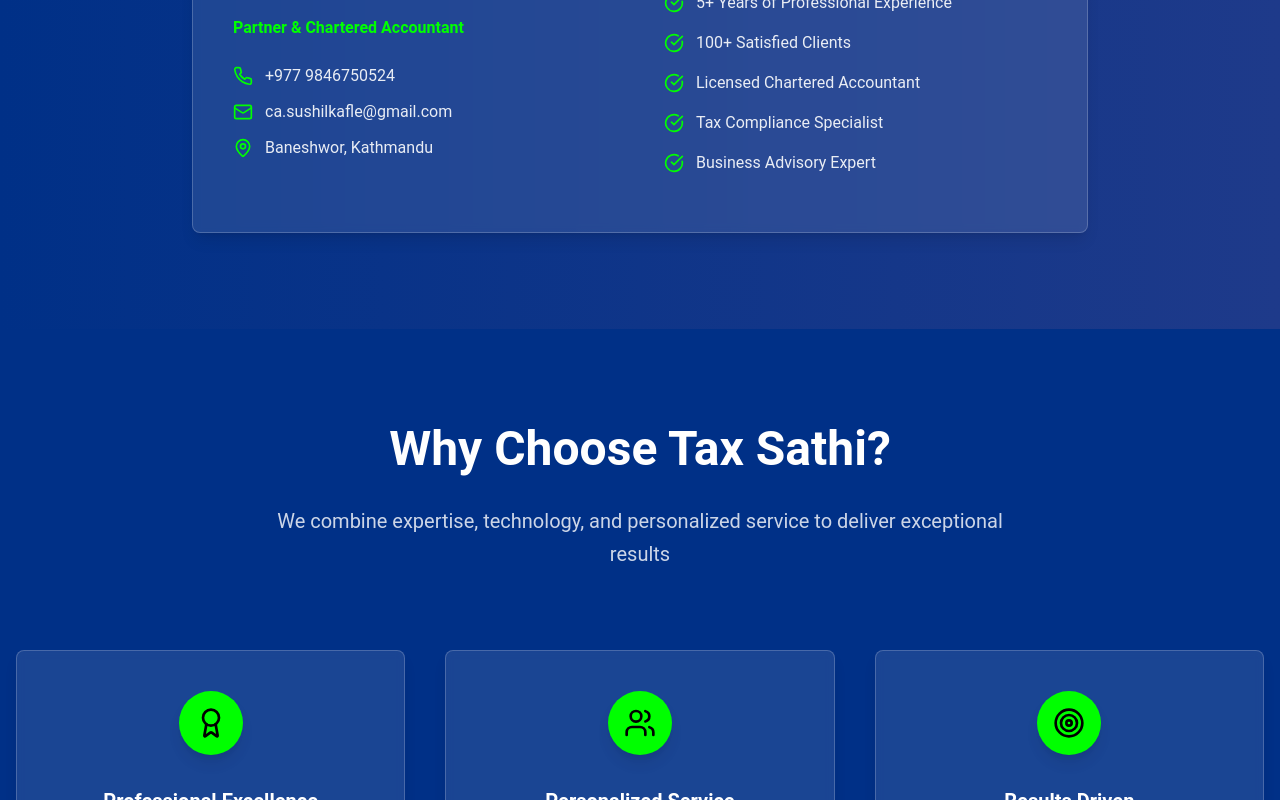
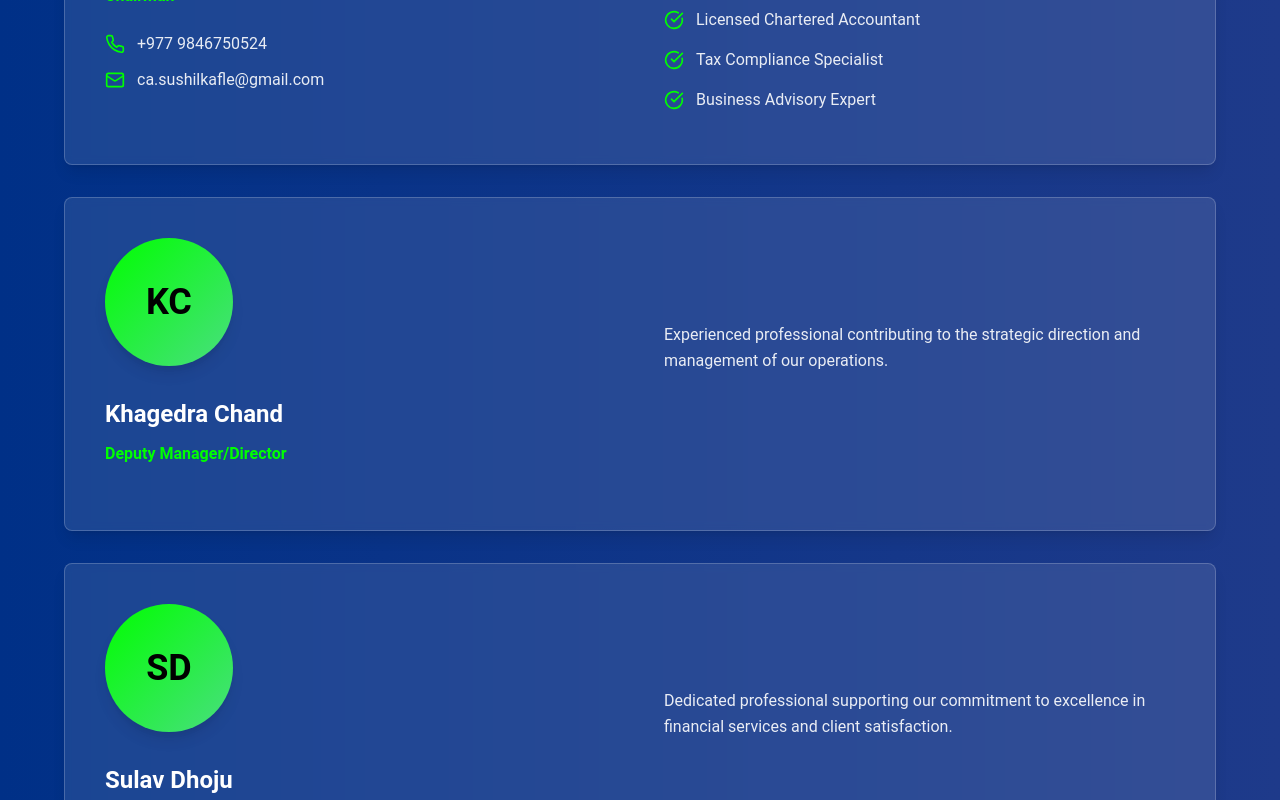
Before and after one commit to Xubikmhy/sathi-web-blueprint, a React (Vite) app: page /about in a window 1280 px wide. Shown: the part 1760-2560 px from the top of the page. Built offline with nearby package versions, Linux system fonts and the light colour scheme.

Commit message:
Update contact and team information
Update contact details, team member roles, and branch office locations.

```diff
--- a/src/pages/About.tsx
+++ b/src/pages/About.tsx
@@ -10,7 +10,8 @@ import {
   Mail,
   Phone,
   MapPin,
-  CheckCircle
+  CheckCircle,
+  Building
 } from 'lucide-react';
 
 const About = () => {
@@ -45,6 +46,47 @@ const About = () => {
     "Business Advisory Expert"
   ];
 
+  const teamMembers = [
+    {
+      name: "CA Sushil Kafle",
+      position: "Chairman",
+      initials: "SK",
+      phone: "+977 9846750524",
+      email: "ca.sushilkafle@gmail.com",
+      description: "CA Sushil Kafle brings over 5 years of experience in tax advisory and accounting services. As a licensed Chartered Accountant, he specializes in tax compliance, financial planning, and business advisory services for businesses across various industries."
+    },
+    {
+      name: "Khagedra Chand",
+      position: "Deputy Manager/Director",
+      initials: "KC",
+      description: "Experienced professional contributing to the strategic direction and management of our operations."
+    },
+    {
+      name: "Sulav Dhoju",
+      position: "Deputy Manager/Director",
+      initials: "SD",
+      description: "Dedicated professional supporting our commitment to excellence in financial services and client satisfaction."
+    }
+  ];
+
+  const offices = [
+    {
+      type: "Head Office",
+      location: "Anamanagar, opposite of east gate of Singhadarbar",
+      city: "Kathmandu"
+    },
+    {
+      type: "Branch Office",
+      location: "Opposite of tax office",
+      city: "Butwal"
+    },
+    {
+      type: "Branch Office",
+      location: "Rambazar, 15",
+      city: "Pokhara"
+    }
+  ];
+
   return (
     <div className="min-h-screen pt-16">
       {/* Hero Section */}
@@ -55,7 +97,7 @@ const About = () => {
               About Tax Sathi
             </h1>
             <p className="text-xl text-white/80 max-w-3xl mx-auto leading-relaxed">
-              Your trusted partner for comprehensive tax advisory and accounting services in Kathmandu
+              Your trusted partner for comprehensive tax advisory and accounting services in Nepal
             </p>
           </div>
         </div>
@@ -122,63 +164,98 @@ const About = () => {
             </p>
           </div>
 
-          <div className="max-w-4xl mx-auto">
-            <Card className="bg-white/10 backdrop-blur-sm border-white/20 hover:bg-white/20 transition-all duration-300 hover-scale shadow-lg">
+          <div className="max-w-6xl mx-auto space-y-8">
+            {teamMembers.map((member, index) => (
+              <Card key={index} className="bg-white/10 backdrop-blur-sm border-white/20 hover:bg-white/20 transition-all duration-300 hover-scale shadow-lg">
                 <CardContent className="p-10">
                   <div className="grid grid-cols-1 md:grid-cols-2 gap-12 items-center">
                     <div className="text-center md:text-left">
                       <div className="w-32 h-32 bg-gradient-to-br from-brand-green to-green-400 rounded-full flex items-center justify-center mx-auto md:mx-0 mb-8 shadow-lg">
-                      <span className="text-4xl font-bold text-black">SK</span>
+                        <span className="text-4xl font-bold text-black">{member.initials}</span>
                       </div>
                       <h3 className="text-2xl font-bold text-white mb-3">
-                      CA Sushil Kafle
+                        {member.name}
                       </h3>
                       <p className="text-brand-green font-semibold mb-6">
-                      Partner & Chartered Accountant
+                        {member.position}
                       </p>
 
+                      {member.phone && member.email && (
                         <div className="space-y-3 mb-8">
                           <div className="flex items-center space-x-3">
                             <Phone className="w-5 h-5 text-brand-green" />
-                        <span className="text-white/90">+977 9846750524</span>
+                            <span className="text-white/90">{member.phone}</span>
                           </div>
                           <div className="flex items-center space-x-3">
                             <Mail className="w-5 h-5 text-brand-green" />
-                        <span className="text-white/90">ca.sushilkafle@gmail.com</span>
-                      </div>
-                      <div className="flex items-center space-x-3">
-                        <MapPin className="w-5 h-5 text-brand-green" />
-                        <span className="text-white/90">Baneshwor, Kathmandu</span>
+                            <span className="text-white/90">{member.email}</span>
                           </div>
                         </div>
+                      )}
                     </div>
 
                     <div>
                       <p className="text-white/90 mb-8 leading-relaxed">
-                      CA Sushil Kafle brings over 5 years of experience in tax advisory and
-                      accounting services. As a licensed Chartered Accountant, he specializes
-                      in tax compliance, financial planning, and business advisory services for
-                      businesses across various industries.
+                        {member.description}
                       </p>
 
+                      {index === 0 && (
                         <div className="space-y-4">
-                      {achievements.map((achievement, index) => (
-                        <div key={index} className="flex items-center space-x-3">
+                          {achievements.map((achievement, idx) => (
+                            <div key={idx} className="flex items-center space-x-3">
                               <CheckCircle className="w-5 h-5 text-brand-green" />
                               <span className="text-white/90">{achievement}</span>
                             </div>
                           ))}
                         </div>
+                      )}
                     </div>
                   </div>
                 </CardContent>
               </Card>
+            ))}
+          </div>
+        </div>
+      </section>
+
+      {/* Office Locations */}
+      <section className="py-24 bg-brand-blue">
+        <div className="container mx-auto px-4">
+          <div className="text-center mb-20">
+            <h2 className="text-4xl md:text-5xl font-bold text-white mb-8">
+              Our Locations
+            </h2>
+            <p className="text-xl text-white/80">
+              Serving clients across Nepal with multiple office locations
+            </p>
+          </div>
+
+          <div className="grid grid-cols-1 md:grid-cols-3 gap-10">
+            {offices.map((office, index) => (
+              <Card key={index} className="bg-white/10 backdrop-blur-sm border-white/20 hover:bg-white/20 transition-all duration-300 hover-scale shadow-lg">
+                <CardContent className="p-10 text-center">
+                  <div className="w-16 h-16 bg-brand-green rounded-full flex items-center justify-center mx-auto mb-8 shadow-lg">
+                    <Building className="w-8 h-8 text-black" />
+                  </div>
+                  <h3 className="text-xl font-bold text-white mb-2">
+                    {office.type}
+                  </h3>
+                  <h4 className="text-lg font-semibold text-brand-green mb-4">
+                    {office.city}
+                  </h4>
+                  <div className="flex items-center justify-center space-x-3">
+                    <MapPin className="w-5 h-5 text-brand-green" />
+                    <span className="text-white/90 text-sm">{office.location}</span>
+                  </div>
+                </CardContent>
+              </Card>
+            ))}
           </div>
         </div>
       </section>
 
       {/* Why Choose Us */}
-      <section className="py-24 bg-brand-blue">
+      <section className="py-24 bg-gradient-to-r from-brand-blue to-blue-900">
         <div className="container mx-auto px-4">
           <div className="text-center mb-20">
             <h2 className="text-4xl md:text-5xl font-bold text-white mb-8">
@@ -236,7 +313,7 @@ const About = () => {
       </section>
 
       {/* CTA Section */}
-      <section className="py-24 bg-gradient-to-br from-brand-blue to-blue-900">
+      <section className="py-24 bg-brand-blue">
         <div className="container mx-auto px-4 text-center">
           <h2 className="text-4xl md:text-5xl font-bold text-white mb-8">
             Let's Work Together
```
Lines whose indentation alone changed are shown as unchanged.
